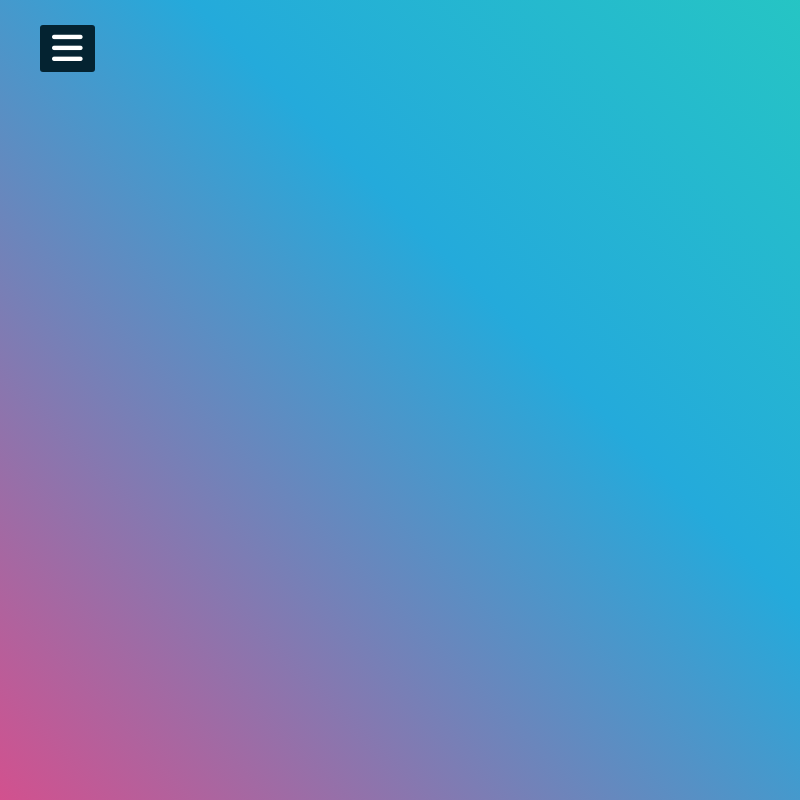
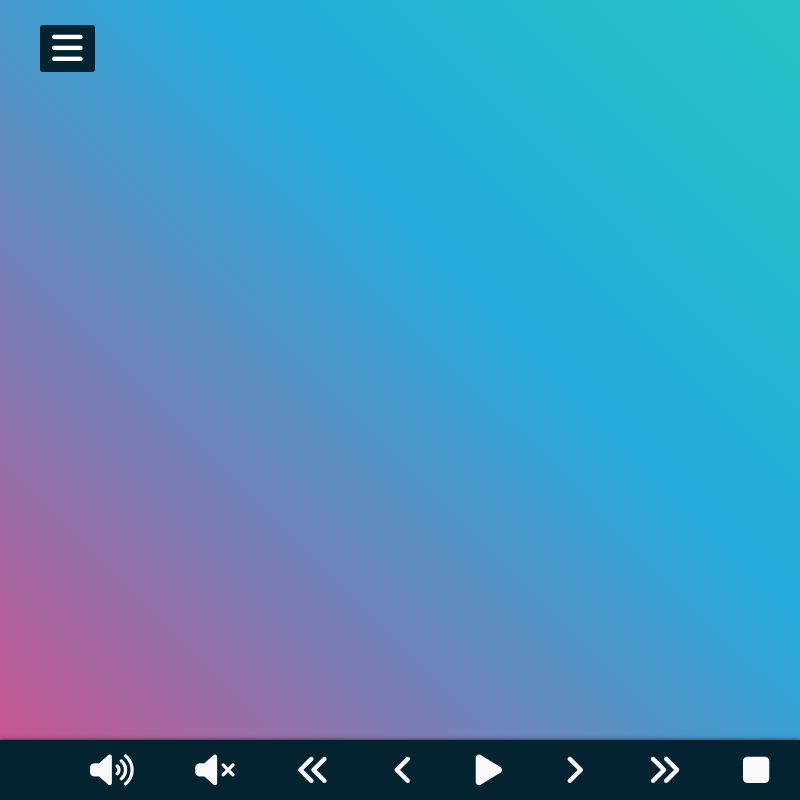
Before and after one commit to bertrandacia19/appmusica, an Electron app: page index.html in a window 800 px wide. Drawn offline with Linux system fonts and the light colour scheme.

Commit message:
mi primer commit del footer

```diff
--- a/index.html
+++ b/index.html
@@ -36,7 +36,25 @@
     </div>
 
 
+    <footer>
+      <menu>
 
+        <div class="cuadro" >
+          <div class="caja"></div>
+        </div>
+        <li><a href="#"><i class="fas fa-volume-up"></i></a></li>
+        <li><a href="#"><i class="fas fa-volume-mute"></i></a></li>
+        <li><a href="#"><i class="fas fa-angle-double-left"></i></a></li>
+        <li><a href="#"><i class="fas fa-angle-left"></i></a></li>
+        <li><a href="#"><i class="fas fa-play"></i></a></li>
+        <li><a href="#"><i class="fas fa-angle-right"></i></a></li>
+        <li><a href="#"><i class="fas fa-angle-double-right"></i></a></li>
+        <li><a href="#"><i class="fas fa-stop"></i></a></li>
+
+
+    </menu>
+
+    </footer>
 
 
 
--- a/main.css
+++ b/main.css
@@ -122,3 +122,46 @@ section{
     height: 100vh;
     transition: all .5s;
 }
+
+menu {
+    padding: 0;
+    margin: 0;
+    width: 100%;
+    height: 60px;
+    background-color: #042331;
+    box-shadow: 0 1px 5px #000;
+    display: flex;
+    position: fixed;
+    bottom: 0;
+    left: 0%;
+    right: 0;
+    margin-top: 0;
+    margin: 0px;
+    justify-content: space-around;
+    align-items: center;
+
+}
+menu a {
+    text-decoration: none;
+    color: rgb(205, 4, 255) !important;
+
+}
+
+menu:hover{
+  padding-bottom: 5px;
+
+}
+
+
+
+menu li i{
+  width: 0.5 px;
+  left: 0px;
+  top: 0px;
+  font-size: 35px;
+  color: rgb(249, 248, 250);
+  border-radius: 3px;
+  padding: 0;
+  transition: all .5s;
+  margin: 1px;
+}
```
